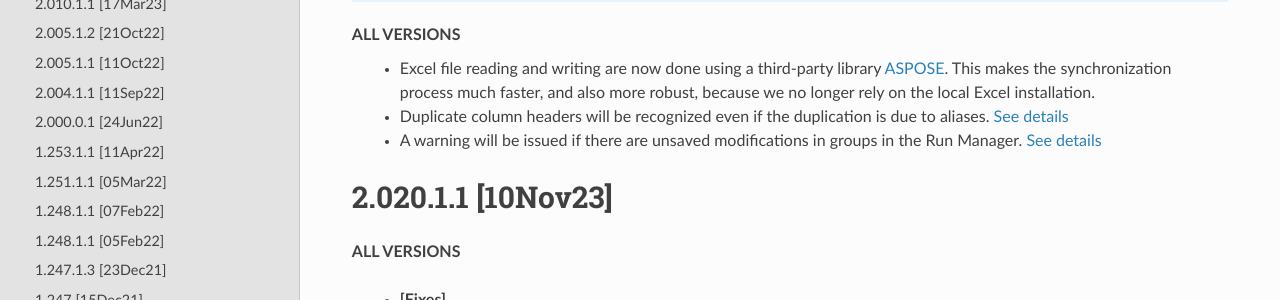
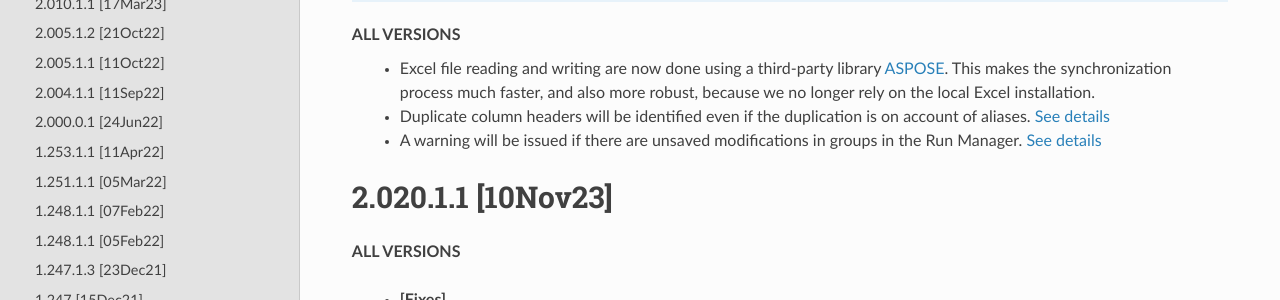
Before and after one commit to kanors-emr/Veda-documentation, a Sphinx documentation site: the page built from docs/source/pages/version_history.rst, in a window 1280 px wide and 900 px high. Shown: the part 338-638 px from the top of the window. Built offline with Sphinx 7.4.7 and the Read the Docs theme 2.0.0, drawn with Linux system fonts in a browser that asks for light colours.

Commit message:
no message

```diff
--- a/docs/source/pages/version_history.rst
+++ b/docs/source/pages/version_history.rst
@@ -11,7 +11,7 @@ Version History
 
 **ALL VERSIONS**
     * Excel file reading and writing are now done using a third-party library `ASPOSE <https://products.aspose.com/cells/>`_. This makes the synchronization process much faster, and also more robust, because we no longer rely on the local Excel installation.
-    * Duplicate column headers will be recognized even if the duplication is due to aliases. `See details <https://github.com/kanors-emr/Veda2.0-Installation/issues/11>`_
+    * Duplicate column headers will be identified even if the duplication is on account of aliases. `See details <https://github.com/kanors-emr/Veda2.0-Installation/issues/11>`_
     * A warning will be issued if there are unsaved modifications in groups in the Run Manager. `See details <https://github.com/kanors-emr/Veda2.0-Installation/issues/17>`_
 
 2.020.1.1 [10Nov23]
```
